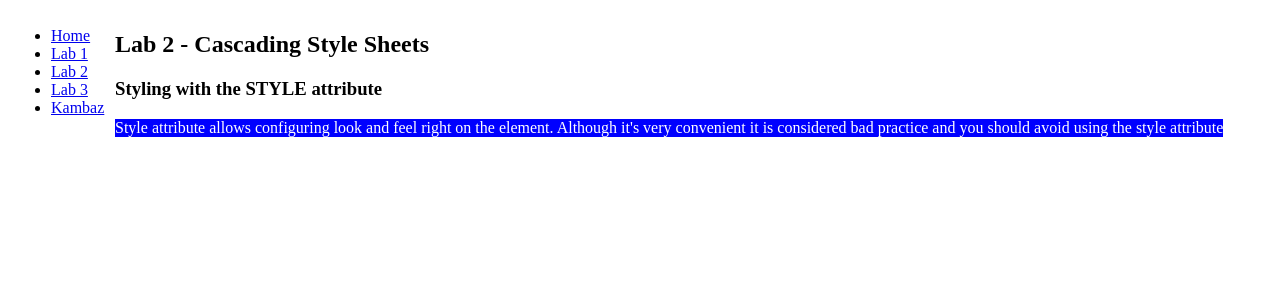
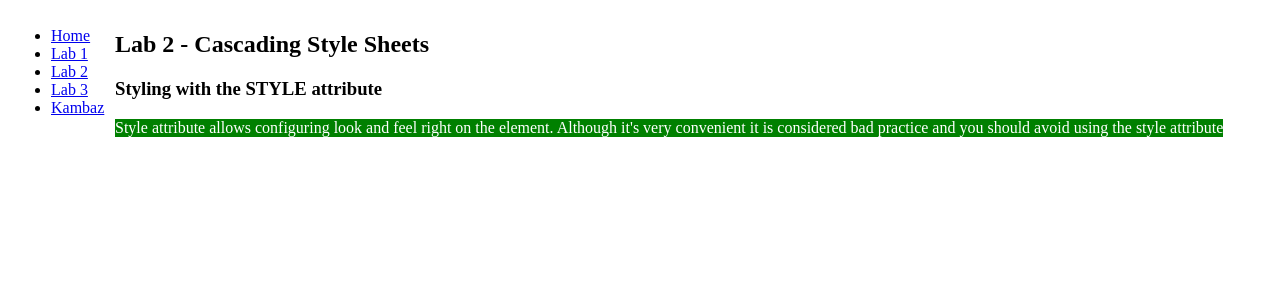
Before and after one commit to rehemuWulugebige/kambaz-next-js, a Next.js app: page /Labs/Lab2 in a window 1280 px wide. Shown: the top 300 px of the page. Built offline with nearby package versions, Linux system fonts and the light colour scheme.

Commit message:
2.1.2 importing css documents from react

```diff
--- /dev/null
+++ b/app/Labs/Lab2/index.css
@@ -0,0 +1,4 @@
+#wd-lab2 p {
+  background-color: green;
+  color: white;
+}
--- a/app/Labs/Lab2/page.tsx
+++ b/app/Labs/Lab2/page.tsx
@@ -1,9 +1,10 @@
+import "./index.css";
 export default function Lab2() {
   return (
     <div id="wd-lab2">
       <h2>Lab 2 - Cascading Style Sheets</h2>
       <h3>Styling with the STYLE attribute</h3>
-      <p style={{ backgroundColor: "blue", color: "white" }}>
+      <p>
         Style attribute allows configuring look and feel right on the element.
         Although it&apos;s very convenient it is considered bad practice and you
         should avoid using the style attribute
```
